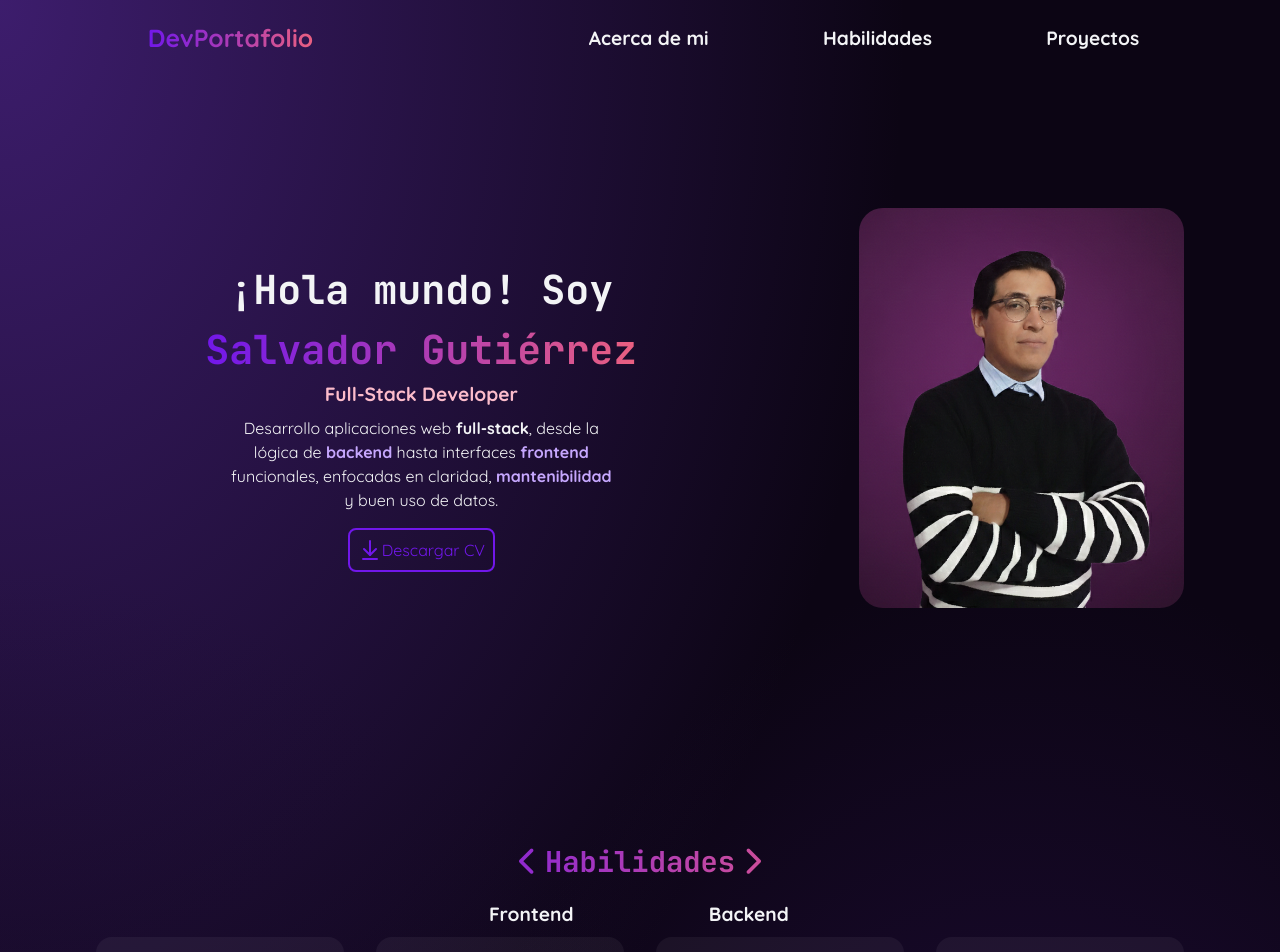
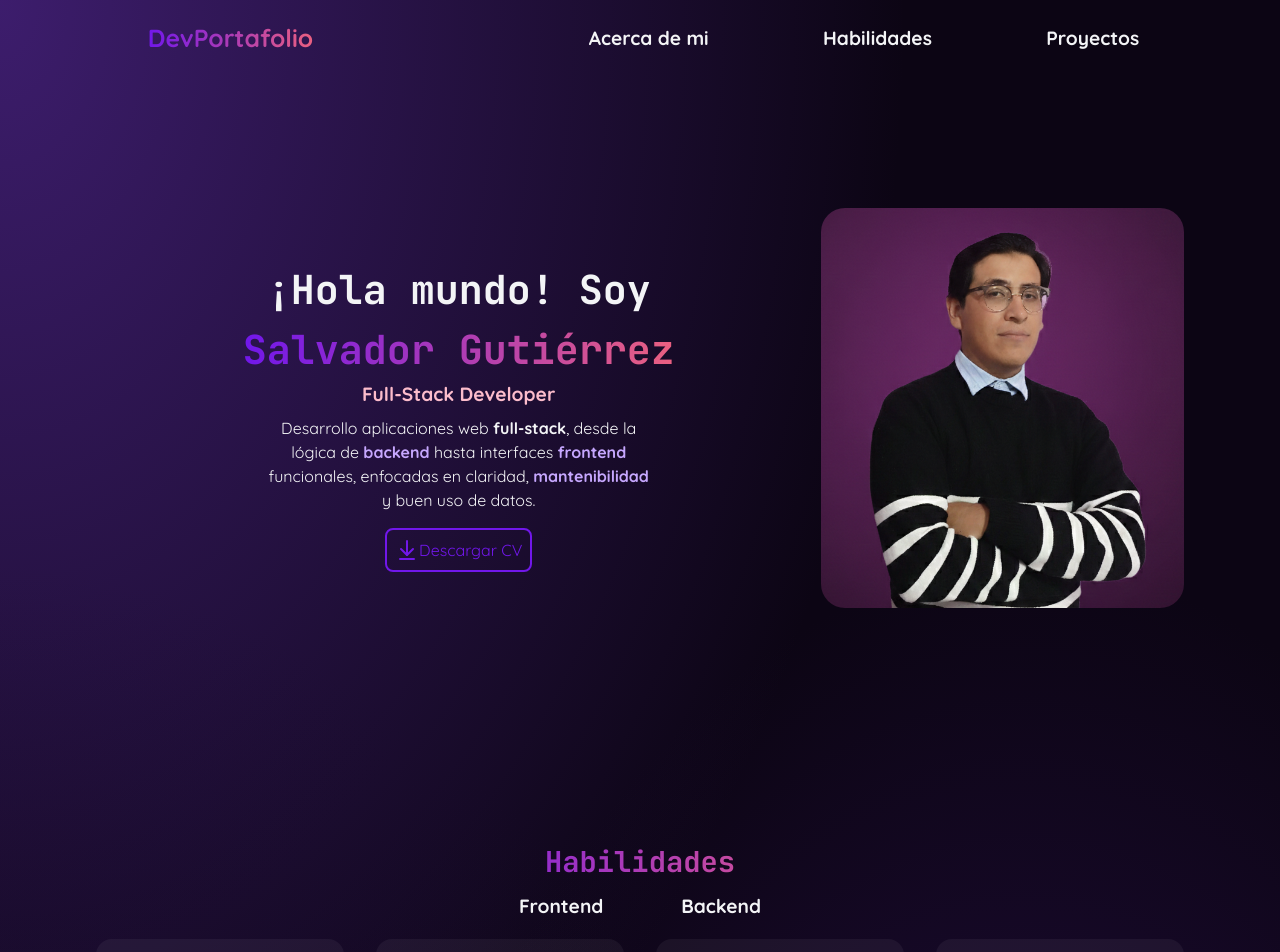
Before and after one commit to Salvador-97/Portafolio, a React (Vite) app: page / in a window 1280 px wide. Shown: the top 952 px of the page. Built offline with nearby package versions, Linux system fonts and the light colour scheme.

Commit message:
fix(Hover agregado a botones)

```diff
--- a/src/components/AcercaMi.jsx
+++ b/src/components/AcercaMi.jsx
@@ -1,6 +1,3 @@
-import { useState } from 'react';
-import { Swiper, SwiperSlide } from 'swiper/react';
-import { Pagination, Autoplay } from "swiper/modules";
 import toast, { Toaster } from 'react-hot-toast';
 import { ArrowDownToLine } from "lucide-react";
 import 'swiper/css';
@@ -70,7 +67,8 @@ export default function AcercaMi() {
                 <p className='text-blanco text-center mt-[0.5rem] max-w-[40ch]'>{aboutMe}</p>
                 <a href='/Portafolio/CV_Dev_Salvador_Gutiérrez_Olvera.pdf' download className={clsx(
                     'max-w-[60%] mt-4 border-rosaBoton border-2 text-rosaBoton p-2 rounded-[0.5rem]',
-                    'flex justify-around'
+                    'flex justify-around transition-colors ease-in 300ms',
+                    'hover:bg-rosaBoton hover:text-blanco',
                 )}>
                     <ArrowDownToLine />Descargar CV
                 </a>
--- a/src/components/Habilidades.jsx
+++ b/src/components/Habilidades.jsx
@@ -105,9 +105,9 @@ export function Subseccion({ lista }) {
 export function Tab({ Titulo, cambiarTab }) {
     return (
         <button className={clsx(
-            "text-blanco mx-auto py-[0.5rem] rounded-[0.5rem]",
-            "w-[55%] sm:w-[35%] md:w-[30%] lg:w-[20%] font-[700] text-[1.2rem]",
-            "cursor-pointer"
+            "text-blanco border-b-2 border-transparent mx-auto",
+            "font-[700] text-[1.2rem] transition-colors ease-in 300ms",
+            "cursor-pointer hover:border-morado"
         )}
             type="button"
             onClick={() => cambiarTab(Titulo)}>
@@ -123,9 +123,9 @@ export default function Habilidades() {
     return (
         <>
             <div className="flex flex-col text-center">
-                <div>
-                    <Tab Titulo={'Frontend'} cambiarTab={cambiarTab} />
-                    <Tab Titulo={'Backend'} cambiarTab={cambiarTab} />
+                <div className="flex mb-[1rem] w-[20rem] mx-auto">
+                    <Tab Titulo={'Frontend'} cambiarTab={cambiarTab} seccion={seccion} />
+                    <Tab Titulo={'Backend'} cambiarTab={cambiarTab} seccion={seccion} />
                 </div>
                 <div key={seccion}
                     className="transition-all duration-300 ease-in-out animate-fade">
@@ -135,7 +135,6 @@ export default function Habilidades() {
                             : <Subseccion lista={listaBack} />
                     }
                 </div>
-
             </div>
         </>
     );
--- a/src/components/Secciones.jsx
+++ b/src/components/Secciones.jsx
@@ -11,9 +11,7 @@ export function Seccion({ Titulo }) {
             clsx('w-full sm:w-[50%] lg:w-[45%] gradienteTitulo rounded-[0.5rem] mx-auto text-center font-[700] text-[1.2rem]',
                 'lg:text-[1.8rem] py-[0.5rem]'
             )}>
-            <i className="fa-solid fa-chevron-left mr-[0.5rem]"></i>
             <span className='font-titulos'>{Titulo}</span>
-            <i className="fa-solid fa-chevron-right ml-[0.5rem]"></i>
         </div>
     );
 }
@@ -22,7 +20,7 @@ export default function Secciones() {
     return (
         <>
             <section className={clsx(
-                "w-[85%] lg:min-h-dvh flex flex-col-reverse md:grid md:grid-cols-[2fr_1fr] md:gap-[7rem] items-center mx-auto",
+                "w-[85%] lg:min-h-dvh flex flex-col-reverse md:grid md:grid-cols-[2fr_1fr] md:gap-[0rem] items-center mx-auto",
                 "mb-[2rem] pt-[1rem]"
             )} id='acerca'>
                 <AcercaMi />
```
Also changed, not shown: 1 other file (tests, documents, lock files or other folders).
